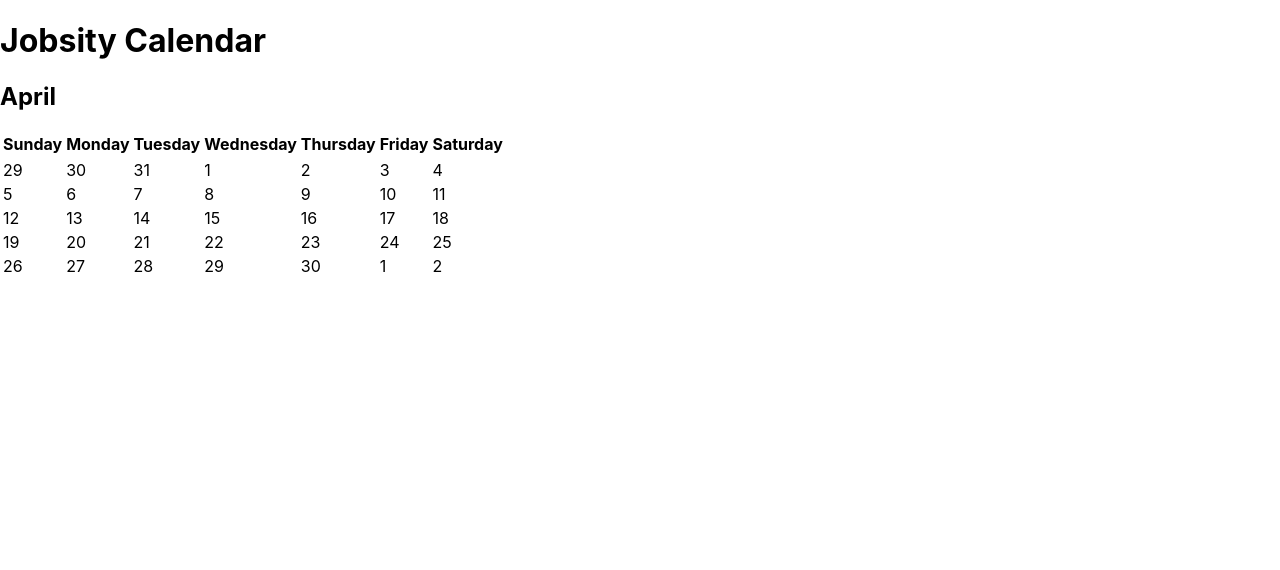
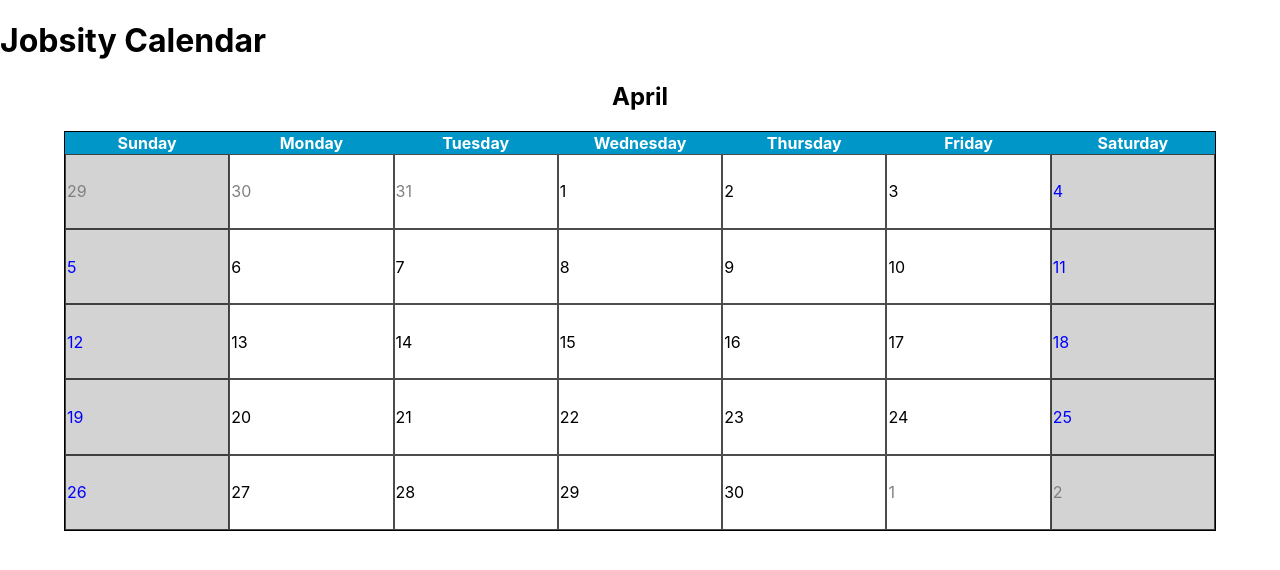
Before and after one commit to lslozano/react-calendar, a React (Create React App) app: page / in a window 1280 px wide. Shown: the top 570 px of the page. Built offline with nearby package versions, Linux system fonts and the light colour scheme.

Commit message:
Added styles for the calendar view

```diff
--- a/src/components/Calendar.js
+++ b/src/components/Calendar.js
@@ -2,6 +2,7 @@
 import WeekDays from './WeekDays'
 import Date from './Date'
 import moment from 'moment'
+import '../index.css'
 
 function Calendar() {
   const month = moment().format("MMMM")
@@ -9,7 +10,7 @@
   return (
     <>
       <h2>{month}</h2>
-      <table>
+      <table className="calendar">
         <thead>
           <WeekDays />
         </thead>
--- a/src/components/Date.js
+++ b/src/components/Date.js
@@ -19,6 +19,9 @@
   const prevMonthDays = () => {
     let prevMonthLastDays = []
     let prevMonthDaysSquares = []
+    const color = {
+      color: 'gray'
+    }
 
     for (let i = 0; i < monthStartDate(); i++) {
       prevMonthLastDays.push(moment().startOf('month').subtract(i + 1, 'day').format('D'))
@@ -27,7 +30,7 @@
 
     for (let i = 0; i < monthStartDate(); i++) {
       prevMonthDaysSquares.push(
-        <td key={moment().startOf('month').subtract(i, 'day')}>{prevMonthLastDays[i]}</td>
+        <td style={color} className="prevMonthDays" key={moment().startOf('month').subtract(i, 'day')}>{prevMonthLastDays[i]}</td>
       )
     }
 
@@ -41,6 +44,9 @@
   const nextMonthDays = () => {
     let nextMonthFirstDays = []
     let nextMonthDaysSquares = []
+    const color = {
+      color: 'gray'
+    }
 
     switch(endOfMonth()) {
       case 0:
@@ -61,9 +67,6 @@
       case 5:
         nextMonthFirstDays = [1]
         break;
-      case 6:
-        nextMonthFirstDays = []
-        break;
       default:
         nextMonthFirstDays = []
         break;
@@ -71,7 +74,7 @@
 
     for (let i = 0; i < nextMonthFirstDays.length; i++) {
       nextMonthDaysSquares.push(
-        <td key={moment().endOf('month').add(i + 1, 'day')}>{nextMonthFirstDays[i]}</td>
+        <td style={color} className="nextMonthDays" key={moment().endOf('month').add(i + 1, 'day')}>{nextMonthFirstDays[i]}</td>
       )
     }
 
@@ -90,11 +93,12 @@
 
     for (let day = 1; day <= daysOfMonth(); day++) {
       days.push(
-        <td key={day}>
+        <td className="days" key={day}>
           {day}
         </td>
       )
     }
+
     return days
   }
 
@@ -128,9 +132,16 @@
 
   // Create the tr elements by mapping over rows.
   const dates = rows().map((date, i) => {
-    return (
-      <tr key={i}>{date}</tr>
-    )
+    const pointer = {
+      cursor: 'pointer'
+    }
+
+    if (date.length >= 1) {
+      return (
+        <tr style={pointer} key={i}>{date}</tr>
+      )
+    }
+    return null
   })
 
   // At last return the tbody with the dates.
--- a/src/components/WeekDays.js
+++ b/src/components/WeekDays.js
@@ -1,12 +1,13 @@
 import React from 'react'
 import moment from 'moment'
+import '../index.css'
 
 const WeekDays = () => {
   return (
     <tr>
       {moment.weekdays().map((day, i) => {
         return (
-            <th key={i}>{day}</th>
+            <th className='weekDays' key={i}>{day}</th>
             )
           }
         )
--- a/src/index.css
+++ b/src/index.css
@@ -11,3 +11,44 @@
   font-family: source-code-pro, Menlo, Monaco, Consolas, 'Courier New',
     monospace;
 }
+
+h2 {
+  display: flex;
+  justify-content: center;
+}
+
+table {
+  border-spacing: 0
+}
+
+td:nth-child(1),
+td:nth-child(7) {
+  background-color: lightgray;
+  color: blue
+}
+
+.calendar {
+  margin-left: 5vw;
+  margin-right: 5vw;
+  width: 90vw;
+  height: 50vh;
+  border: 1px solid rgb(0, 0, 0);
+}
+
+.calendar td {
+  border: 1px solid rgba(0, 0, 0, 0.7)
+}
+
+.calendar tr {
+  width: 20vw;
+}
+
+.calendar td:hover {
+  background-color: lightblue;
+}
+
+.weekDays {
+  background-color: rgba(0, 150,200);
+  color: white;
+  width: 11vw
+}
```
